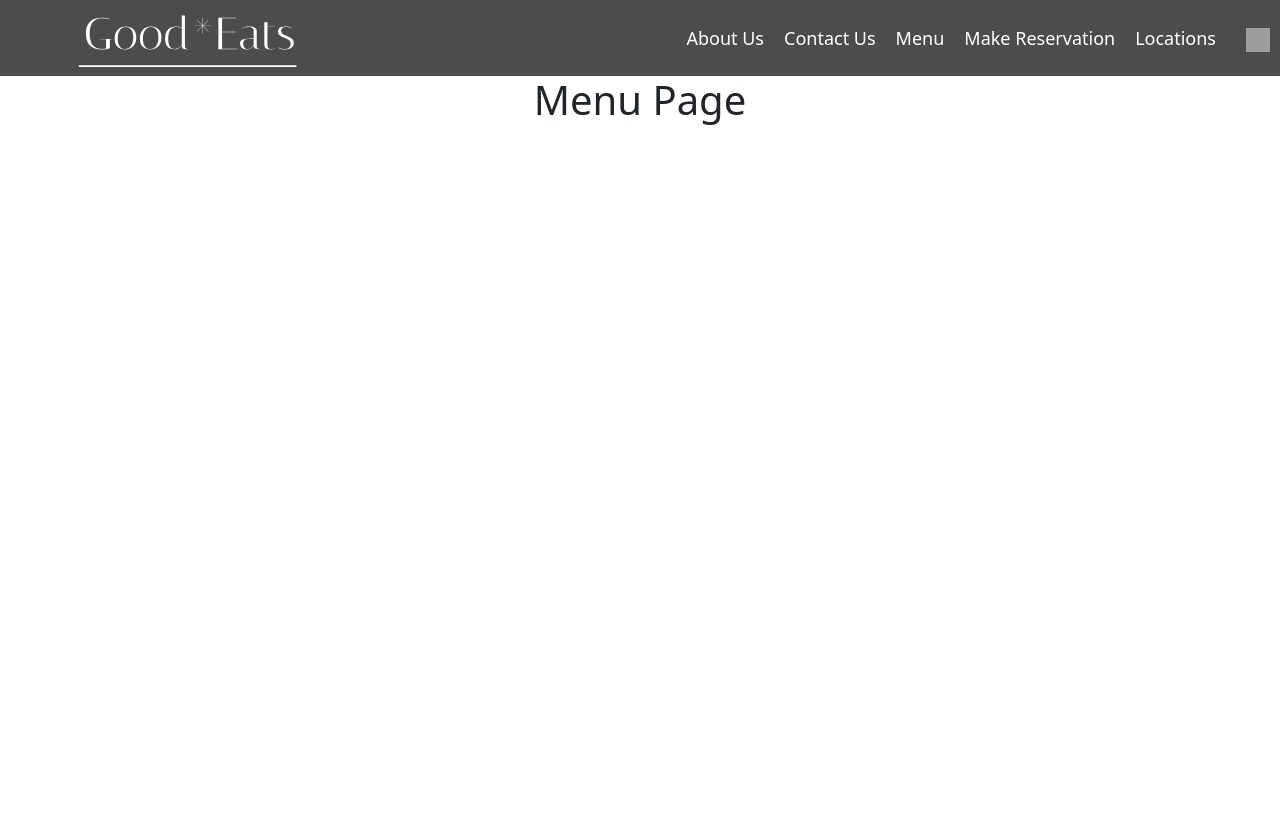
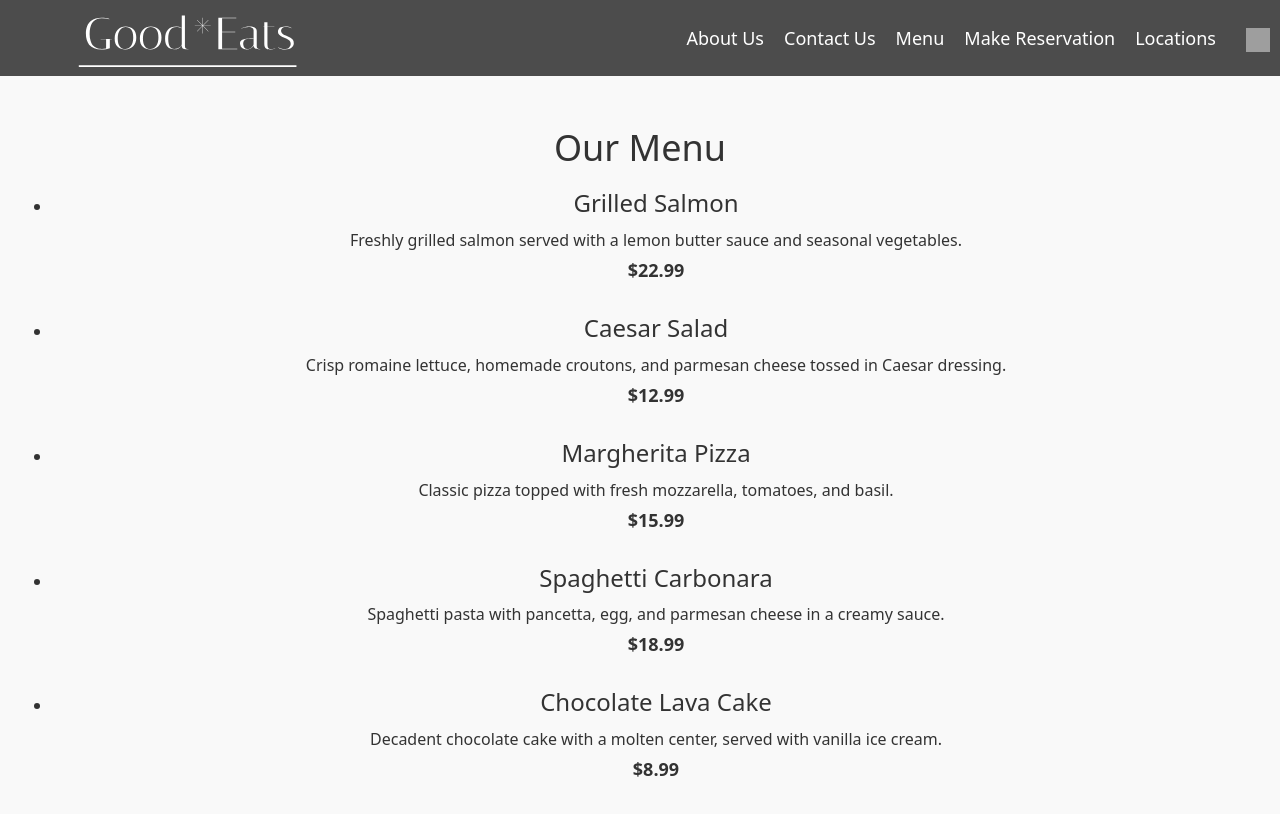
Before and after one commit to doriancrutcher/Good-Eats, a React (Create React App) app: page /menu in a window 1280 px wide. Shown: the top 814 px of the page. Built offline with nearby package versions, Linux system fonts and the light colour scheme; grey boxes are pictures that could not be loaded.

Commit message:
made a menu

```diff
--- /dev/null
+++ b/src/components/Menu.css
@@ -0,0 +1,31 @@
+.menu {
+    padding: 50px 20px;
+    background-color: #f9f9f9; /* Light background color */
+    color: #333; /* Dark text color */
+    text-align: center; /* Center the text */
+    height: 98vh;
+}
+
+.menu h1 {
+    font-size: 36px;
+    margin-bottom: 20px;
+}
+
+.menu-item {
+    margin-bottom: 30px; /* Space between menu items */
+}
+
+.menu-item h2 {
+    font-size: 24px;
+    margin: 10px 0;
+}
+
+.menu-item p {
+    font-size: 16px;
+    margin: 5px 0;
+}
+
+.menu-item span {
+    font-size: 18px;
+    font-weight: bold;
+}
--- a/src/components/Menu.js
+++ b/src/components/Menu.js
@@ -1,7 +1,49 @@
 import React from 'react';
+import './Menu.css';
 
 const Menu = () => {
-    return <h1>Menu Page</h1>;
+    const menuItems = [
+        {
+            name: 'Grilled Salmon',
+            description: 'Freshly grilled salmon served with a lemon butter sauce and seasonal vegetables.',
+            price: '$22.99',
+        },
+        {
+            name: 'Caesar Salad',
+            description: 'Crisp romaine lettuce, homemade croutons, and parmesan cheese tossed in Caesar dressing.',
+            price: '$12.99',
+        },
+        {
+            name: 'Margherita Pizza',
+            description: 'Classic pizza topped with fresh mozzarella, tomatoes, and basil.',
+            price: '$15.99',
+        },
+        {
+            name: 'Spaghetti Carbonara',
+            description: 'Spaghetti pasta with pancetta, egg, and parmesan cheese in a creamy sauce.',
+            price: '$18.99',
+        },
+        {
+            name: 'Chocolate Lava Cake',
+            description: 'Decadent chocolate cake with a molten center, served with vanilla ice cream.',
+            price: '$8.99',
+        },
+    ];
+
+    return (
+        <div className="menu">
+            <h1>Our Menu</h1>
+            <ul>
+                {menuItems.map((item, index) => (
+                    <li key={index} className="menu-item">
+                        <h2>{item.name}</h2>
+                        <p>{item.description}</p>
+                        <span>{item.price}</span>
+                    </li>
+                ))}
+            </ul>
+        </div>
+    );
 };
 
 export default Menu;
```
